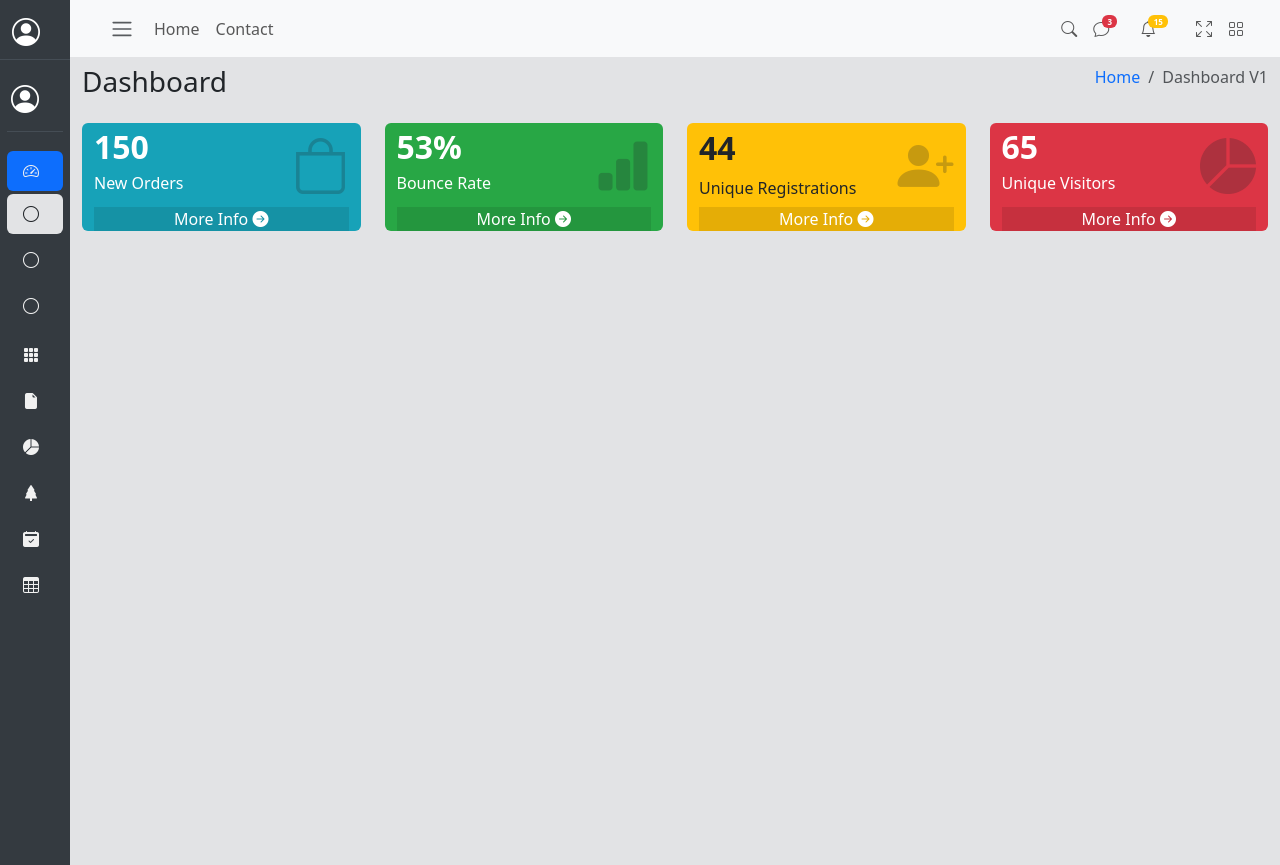
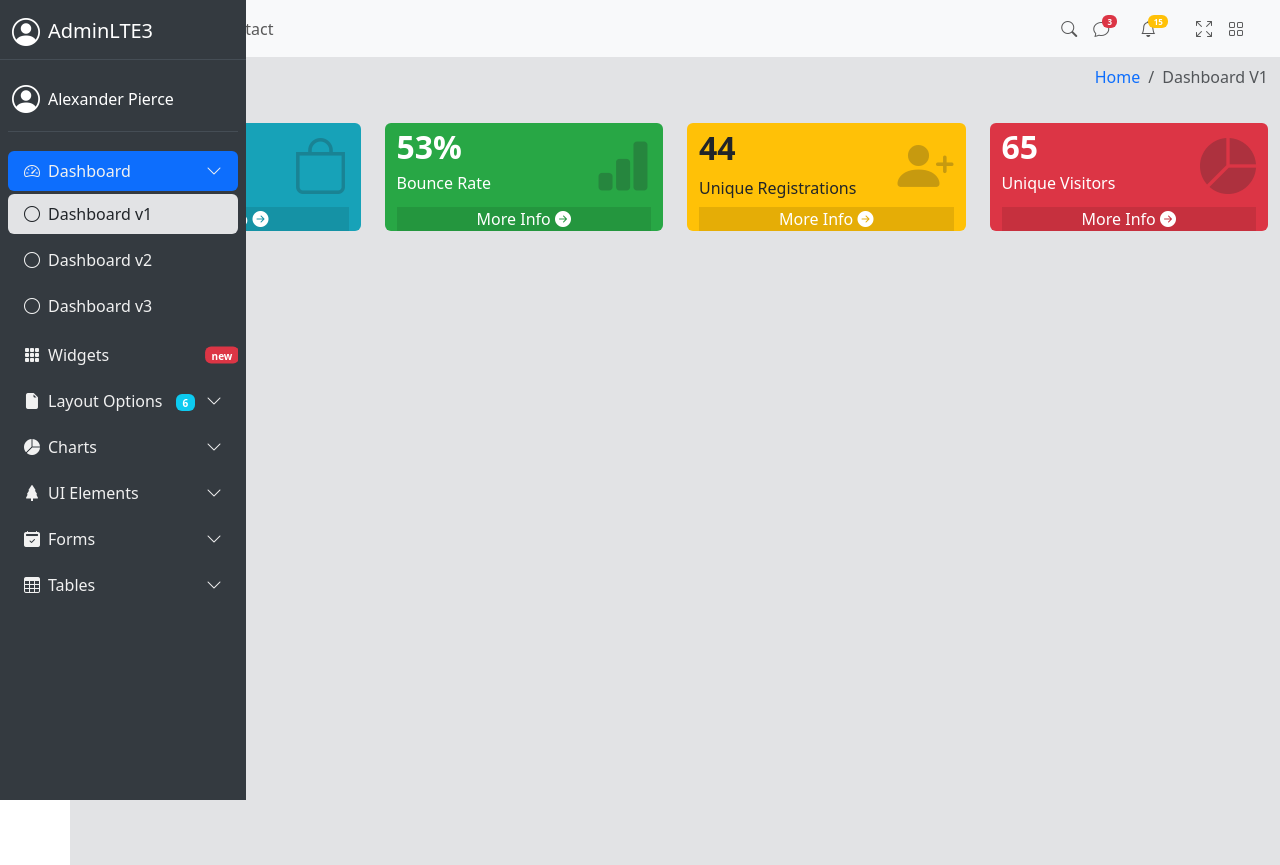
Before and after one commit to mughaltechlab/bootstrap-practice, a plain HTML site: page adminlte-clone/index.html in a window 1280 px wide. Both pictures are taken after a click on the button 298 px from the left and 28 px from the top of the page. Drawn offline with nearby package versions, Linux system fonts and the light colour scheme.

Commit message:
sidebar posiiton fixed and setting alignments and heights

```diff
--- a/adminlte-clone/custom.css
+++ b/adminlte-clone/custom.css
@@ -5,9 +5,17 @@
     box-sizing: border-box;
 }
 
+.wraper{
+    max-width: 100vw;
+    position: absolute;
+}
+.wraper .row{
+}
+
 .transition{
     transition: all .35s ease-in-out;
 }
+
 .box a.nav-link{
     color: #fff;
 }
@@ -24,7 +32,23 @@
     width: 246px;
     /* width: 75px; */
     background: #343a40;
+    position: absolute;
+    min-height: 100vh;
+
 }
+
+.sidebar:hover{
+    width: 246px;
+    position: absolute;
+    z-index: 1000;
+    height: auto;
+    min-height: 100vh;
+
+
+}
+/* #sidebar{
+    overflow-y: scroll;
+} */
 .span{
     display: block;
 }
@@ -37,7 +61,9 @@
 #inner-sidebar .sidebar-header{
     height: 57px;
     border-bottom: 1px solid #454d55;
+
 }
+
 #user-profile{
     height: 66px;
     border-bottom: 1px solid #454d55;
@@ -71,6 +97,14 @@
 }
 
 /* ------------------------ */
+.main{
+    /* position: absolute; */
+    /* left: 246px; */
+    margin-left: 246px;
+    transition: margin-left .35s ease-in-out;
+    width: 100%;
+    min-height: 100vh;
+}
 #navbar{
     height: 57px;
 }
--- a/adminlte-clone/index.html
+++ b/adminlte-clone/index.html
@@ -12,12 +12,12 @@
     <div class="wraper container-fluid p-0">
         <div class="row flex-nowrap gx-0">
 
-            <aside id="sidebar" class="sidebar transition col-auto min-vh-100 position-relative overflow-hidden">
+            <aside id="sidebar" class="sidebar transition col min-vh-100 overflow-x-hidden ">
                 <div id="inner-sidebar" class=" align-items-center justify-content-center d-flex flex-column">
                     <!-- sidebar header -->
                     <li class="sidebar-header nav">
-                        <div class="container text-white d-flex align-items-center ">
-                            <i class="bi bi-person-circle fs-3"></i> <span class="headre-title fs-5 fw-light ms-2">AdminLTE3</span>
+                        <div class="container-fluid text-white d-flex align-items-center gap-2">
+                            <i class="bi bi-person-circle fs-3"></i> <span class="headre-title w-100 fs-5 fw-light ">AdminLTE3</span>
                         </div>
                     </li>
                     <!-- list of items and user title -->
@@ -33,7 +33,7 @@
                             <input type="text" name="" id="sidebar-input" class="form-control" placeholder="Search" >
                             <span class="input-group-text" id="sidebar-input-icon"><i class="bi bi-search"></i></span>
                         </div>
-                        <ul class="nav nav-pills">
+                        <ul class="nav nav-pills overflow-y-scroll">
                             <!--dashboard accordion -->
                             <li class="nav-item w-100">
                                 <a href="" class="nav-link active d-flex gap-2" role="button" data-bs-toggle="collapse" data-bs-target="#dashboard-accordion">
@@ -239,6 +239,7 @@
                             </li>
                         </ul>
 
+                        <div class="flex-grow-1"></div>
                     </div>
                 </div>
             </aside>
--- a/adminlte-clone/script.js
+++ b/adminlte-clone/script.js
@@ -1,7 +1,9 @@
+// variables
 const menuBtn = document.querySelector('.sidebar-btn');
-const sdiebar = document.querySelector('.sidebar');
+const sidebar = document.querySelector('.sidebar');
 const sidebarSpan = document.querySelectorAll('#sidebar span');
 const sidebarInput = document.querySelector('#sidebar .input-group');
+const main = document.querySelector('.main');
 
 // add span display:block class to all sidebar's span
 sidebarSpan.forEach((span)=>{
@@ -9,10 +11,46 @@ sidebarSpan.forEach((span)=>{
 });
 
 menuBtn.addEventListener('click',()=>{
-    sdiebar.classList.toggle('sidebar-toggle');
+    sidebar.classList.toggle('sidebar-toggle');
+    console.log(sidebar.className);
+    // console.log(sidebar.offsetWidth);
+
+    // main.style.marginLeft = sidebar.offsetWidth;
+    if (sidebar.offsetWidth == 246) {
+        console.log('246');
+        main.style.marginLeft = '70px';
+    }else if (sidebar.offsetWidth == 70) {
+        console.log('70');
+        main.style.marginLeft = '240px';
+
+    }
+
     sidebarSpan.forEach((span)=>{
         span.classList.toggle('span-none');
+
     });
     sidebarInput.classList.toggle('span-none');
 
 });
+
+
+    // mouse enter
+    sidebar.addEventListener('mouseenter',()=>{
+        if (sidebar.offsetWidth == 70) {
+
+            sidebarSpan.forEach((span)=>{
+                span.classList.remove('span-none');
+            });
+        }
+    });
+    // mouse leave
+    sidebar.addEventListener('mouseleave',()=>{
+        console.log('mouse leave');
+        if (sidebar.offsetWidth == 246) {
+
+            sidebarSpan.forEach((span)=>{
+                span.classList.add('span-none');
+            });
+        }
+
+    });
```
